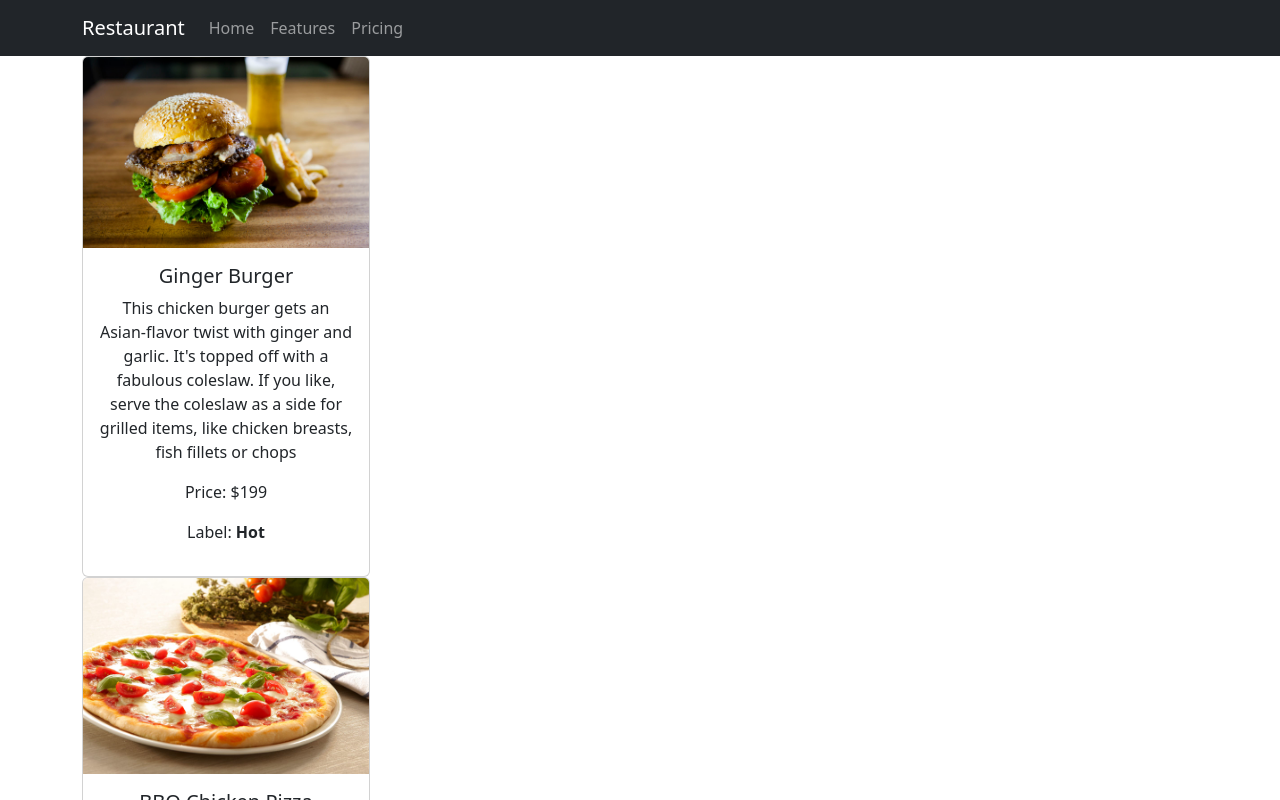
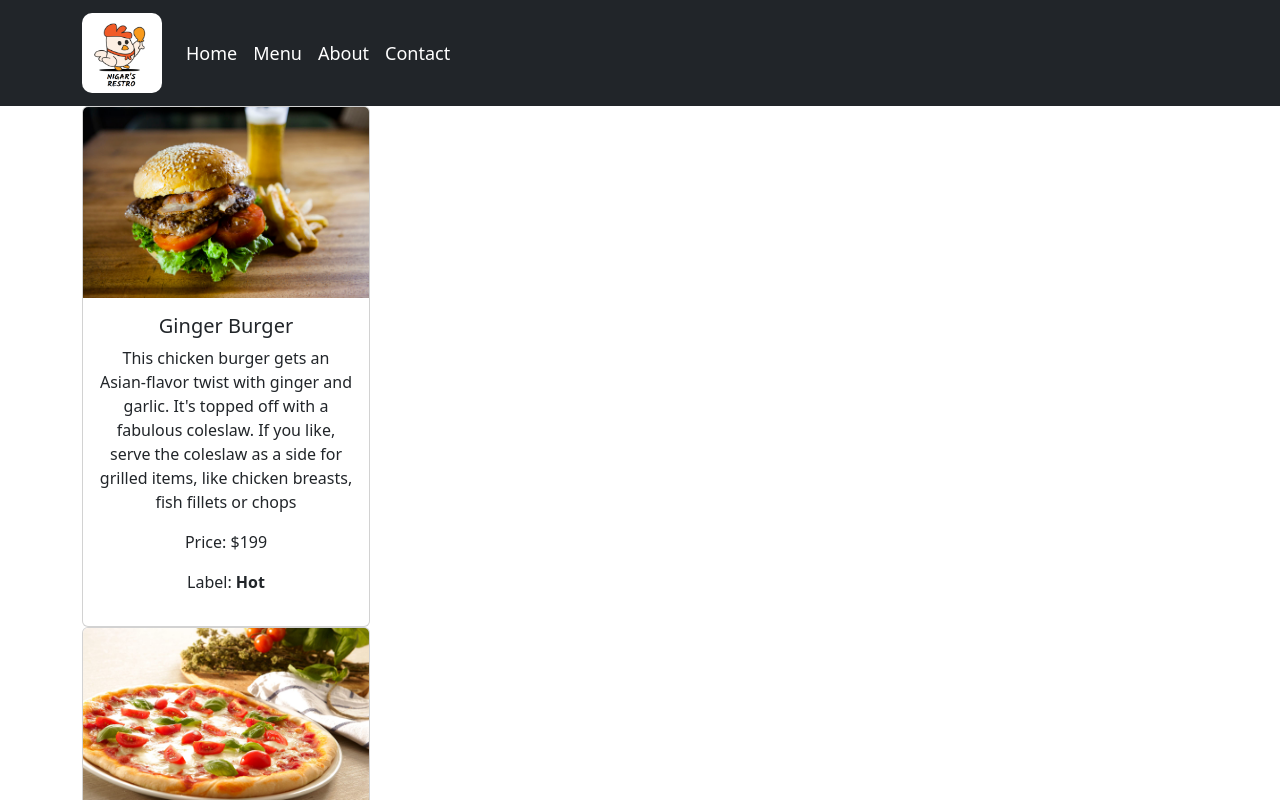
Before and after one commit to nigarkhan12/Restaurant, a React (Create React App) app: page /contact in a window 1280 px wide. Shown: the top 800 px of the page. Built offline with nearby package versions, Linux system fonts and the light colour scheme.

Commit message:
navigation bar added

```diff
--- a/public/index.html
+++ b/public/index.html
@@ -2,29 +2,23 @@
 <html lang="en">
   <head>
     <meta charset="utf-8" />
-    <link rel="icon" href="%PUBLIC_URL%/favicon.ico" />
+    <link rel="icon" href="../src/assets/image/restaurant_logo.png"" />
     <meta name="viewport" content="width=device-width, initial-scale=1" />
     <meta name="theme-color" content="#000000" />
     <meta
       name="description"
       content="Web site created using create-react-app"
     />
-    <link rel="apple-touch-icon" href="%PUBLIC_URL%/logo192.png" />
+    <link
+      rel="apple-touch-icon"
+      href="../src/assets/image/restaurant_logo.png"
+    />
     <!--
       manifest.json provides metadata used when your web app is installed on a
       user's mobile device or desktop. See https://developers.google.com/web/fundamentals/web-app-manifest/
     -->
     <link rel="manifest" href="%PUBLIC_URL%/manifest.json" />
-    <!--
-      Notice the use of %PUBLIC_URL% in the tags above.
-      It will be replaced with the URL of the `public` folder during the build.
-      Only files inside the `public` folder can be referenced from the HTML.
-
-      Unlike "/favicon.ico" or "favicon.ico", "%PUBLIC_URL%/favicon.ico" will
-      work correctly both with client-side routing and a non-root public URL.
-      Learn how to configure a non-root public URL by running `npm run build`.
-    -->
-    <title>Restaurant</title>
+    <title>Nigar's Restaurant</title>
   </head>
   <body>
     <noscript>You need to enable JavaScript to run this app.</noscript>
--- /dev/null
+++ b/src/assets/css/main.css
@@ -0,0 +1,10 @@
+.mainmenu {
+  color: white;
+  text-decoration: none;
+  font-size: 18px;
+}
+.imgstyle {
+  width: 80px;
+  height: 80px;
+  border-radius: 10px;
+}
--- a/src/components/header/navigation.jsx
+++ b/src/components/header/navigation.jsx
@@ -1,17 +1,44 @@
 import React from "react";
 import { Navbar, Container, Nav } from "react-bootstrap";
+import "../../assets/css/main.css";
+import { Link } from "react-router-dom";
+import restaurant_logo from "../../assets/image/restaurant_logo.png";
 
 const Navigation = () => {
   return (
     <div>
-      <Navbar bg="dark" variant="dark">
+      <Navbar bg="dark" expand="lg">
         <Container>
-          <Navbar.Brand href="#home">Restaurant</Navbar.Brand>
-          <Nav className="me-auto">
-            <Nav.Link href="#home">Home</Nav.Link>
-            <Nav.Link href="#features">Features</Nav.Link>
-            <Nav.Link href="#pricing">Pricing</Nav.Link>
-          </Nav>
+          <Navbar.Brand>
+            <Link to="/">
+              <img className="imgstyle" src={restaurant_logo} alt="" />
+            </Link>
+          </Navbar.Brand>
+          <Navbar.Toggle aria-controls="basic-navbar-nav" />
+          <Navbar.Collapse id="basic-navbar-nav">
+            <Nav className="me-auto">
+              <Nav.Link>
+                <Link to="/" className="mainmenu">
+                  Home
+                </Link>
+              </Nav.Link>
+              <Nav.Link>
+                <Link to="/menu" className="mainmenu">
+                  Menu
+                </Link>
+              </Nav.Link>
+              <Nav.Link>
+                <Link to="/about" className="mainmenu">
+                  About
+                </Link>
+              </Nav.Link>
+              <Nav.Link>
+                <Link to="/contact" className="mainmenu">
+                  Contact
+                </Link>
+              </Nav.Link>
+            </Nav>
+          </Navbar.Collapse>
         </Container>
       </Navbar>
     </div>
```
Also changed, not shown: src/assets/image/restaurant_logo.png (added).
